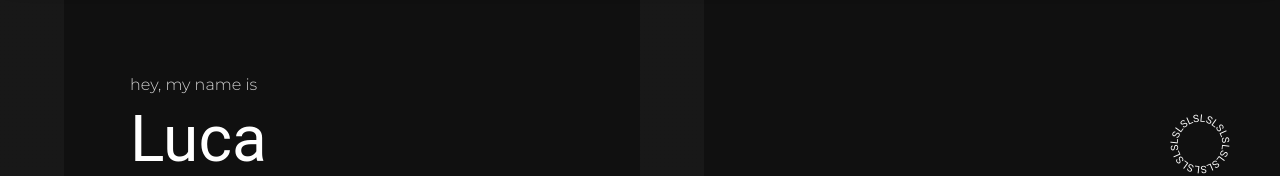
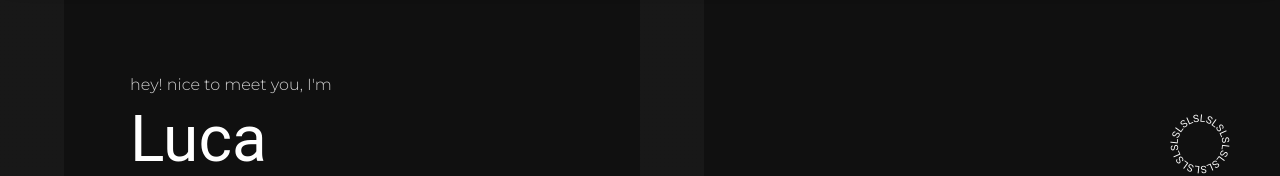
Before and after one commit to schutz-luca/portfolio-luca-schutz, a Next.js app: page / in a window 1280 px wide. Shown: the part 126-302 px from the top of the page. Built offline with nearby package versions, Linux system fonts and the light colour scheme; a web font is replaced by a local one.

Commit message:
adjust home text

```diff
--- a/src/templates/home/index.tsx
+++ b/src/templates/home/index.tsx
@@ -9,7 +9,7 @@ export const Home = () => (
         <StyHome>
             <div className='flex-row'>
                 <div className='text-container'>
-                    <p className='presenting'>hey, my name is</p>
+                    <p className='presenting'>hey! nice to meet you, I&apos;m</p>
                     <h1>
                         <small>Luca</small>
                         <b>Schutz</b>
```
